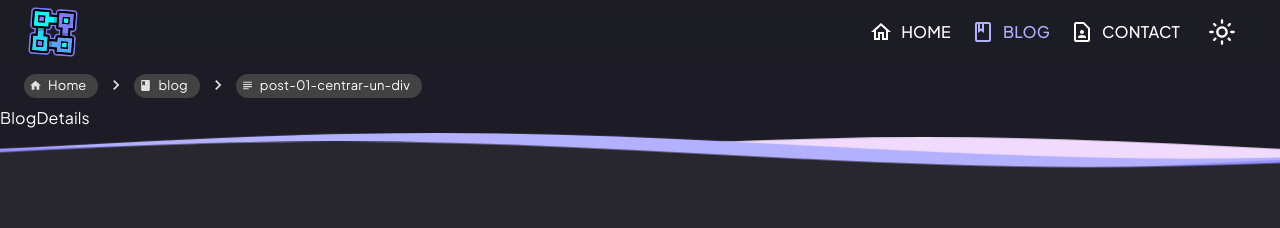
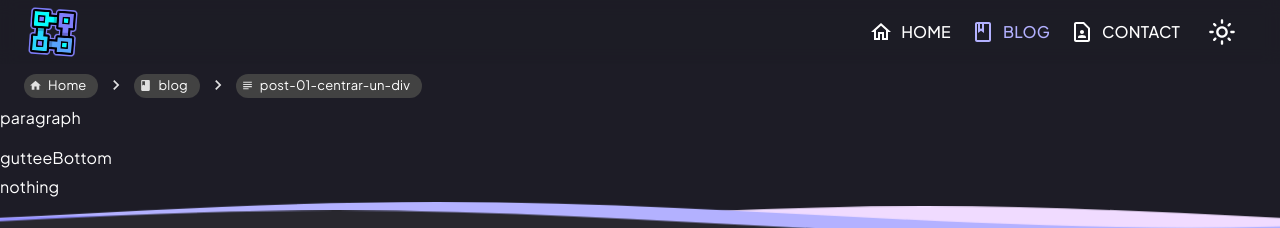
Before and after one commit to Elder-Meyer/personal-portfolio, a React (Vite) app: page /blog/post-01-centrar-un-div in a window 1280 px wide. Shown: the top 228 px of the page. Built offline with nearby package versions, Linux system fonts and the light colour scheme.

Commit message:
3.704.005 Update Teext for props in typography blogDetails.jsx

```diff
--- a/src/views/blog/BlogDetails.jsx
+++ b/src/views/blog/BlogDetails.jsx
@@ -1,7 +1,12 @@
 import React from 'react'
+import Typography from '@mui/material/Typography'
 
 export const BlogDetails = () => {
   return (
-    <div>BlogDetails</div>
+    <div>
+      <Typography paragraph>paragraph</Typography>
+      <Typography gutterBottom>gutteeBottom</Typography>
+      <Typography >nothing</Typography>
+    </div>
   )
 }
```
